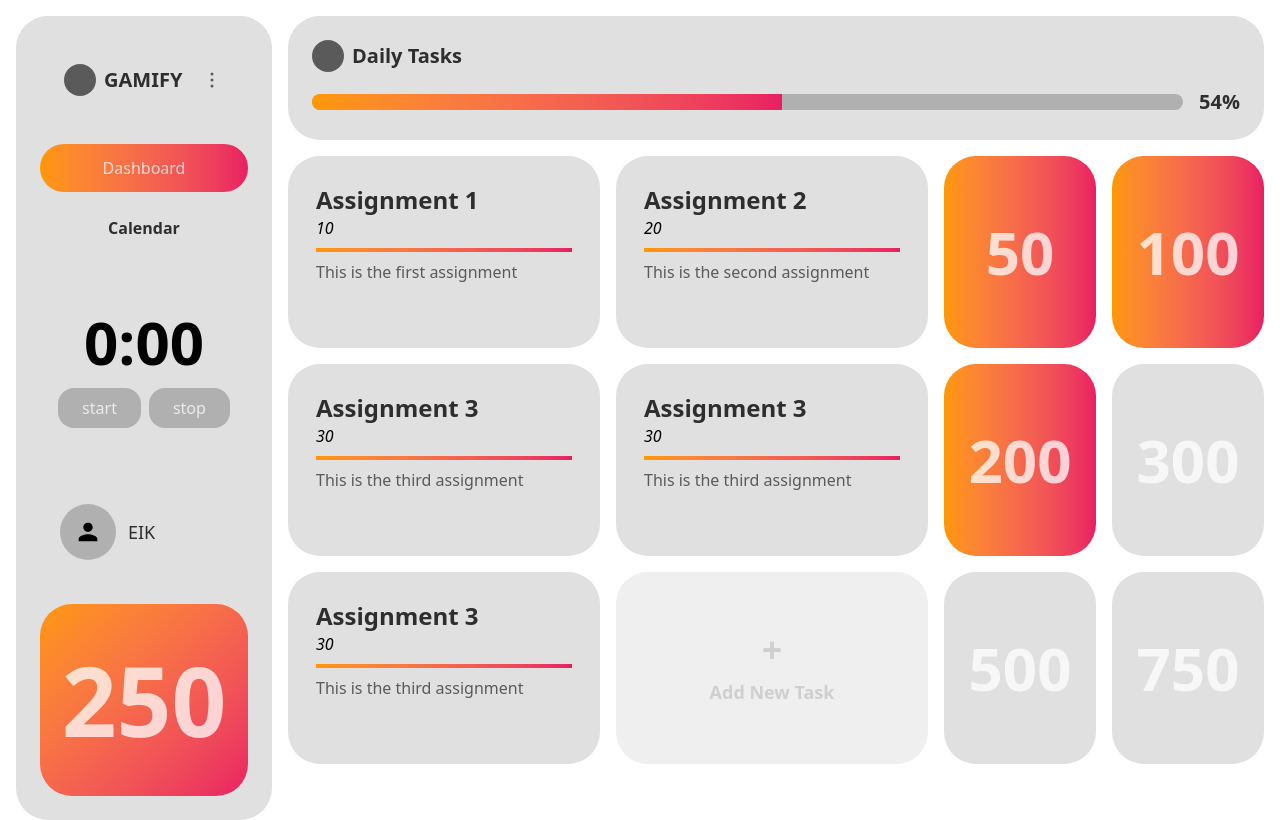
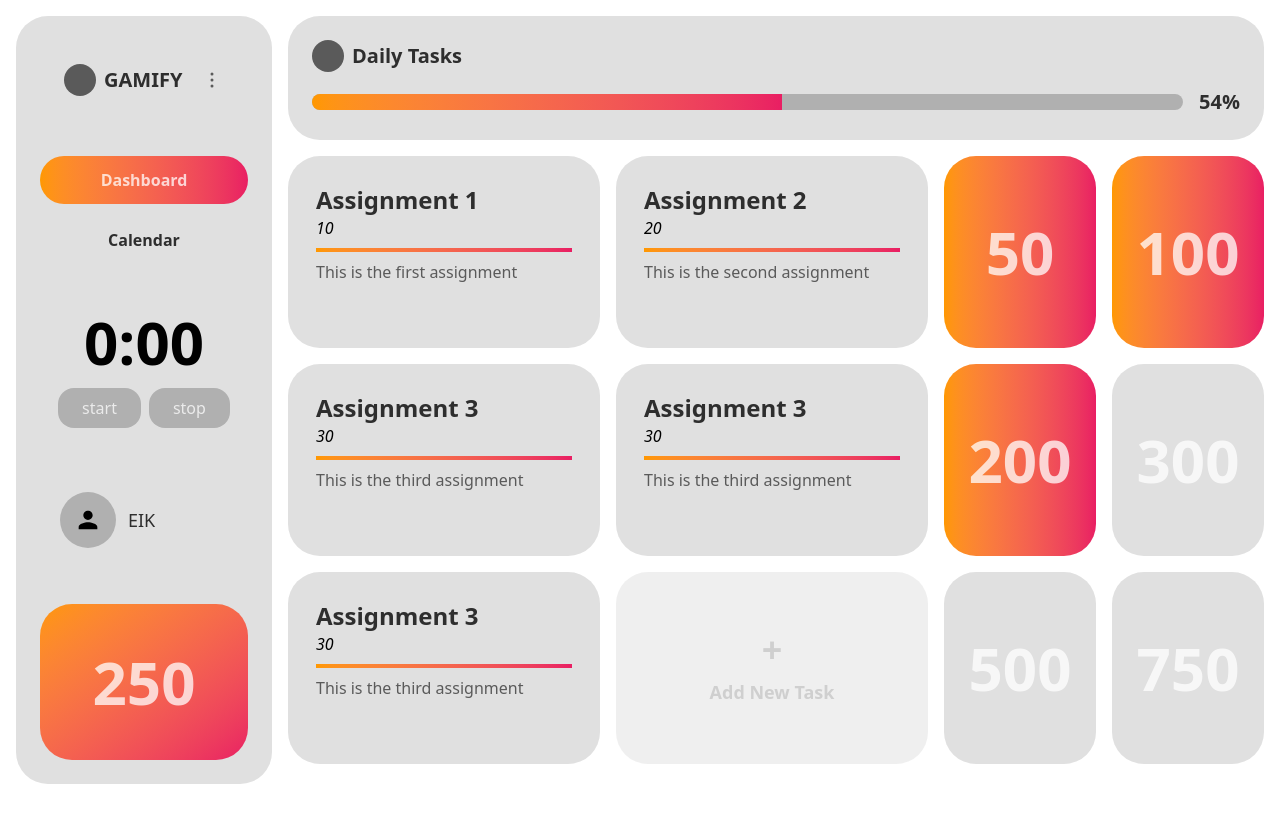
Before and after one commit to dolphinalt/gamify, a React (Vite) app in the folder gamify/: page / in a window 1280 px wide. Built offline with nearby package versions, Linux system fonts and the light colour scheme.

Commit message:
make some aesthetic changes to the frontend

```diff
--- a/gamify/src/App.css
+++ b/gamify/src/App.css
@@ -1,6 +1,10 @@
+@import url('https://fonts.googleapis.com/css2?family=Montserrat:wght@400;500;600;700&display=swap');
 @import "tailwindcss";
 
 @theme {
+  /* Font Family */
+  --font-family-sans: 'Montserrat', ui-sans-serif, system-ui, sans-serif;
+
   /* Color Palette */
   --color-vapor-gray: #e0e0e080;
   --color-hollow-gray: #cfcfcf;
--- a/gamify/src/components/Card.tsx
+++ b/gamify/src/components/Card.tsx
@@ -14,11 +14,11 @@ const Card = ({ type, title, description, points }: CardProps) => {
           <div className="flex text-2xl font-bold text-left text-superdark-gray">
             {title}
           </div>
-          <div className="flex italic text-left superdark-gray-500">
+          <div className="flex italic text-left superdark-gray-500 font-extralight">
             {points}
           </div>
         </div>
-        <hr className="w-full h-1 bg-gradient-to-r from-mango-orange to-strawberry-red border-0"></hr>
+        <hr className="w-full h-1 bg-gradient-to-r from-mango-orange to-strawberry-red border-0 font-extralight"></hr>
         <div className="text-dark-gray">{description}</div>
       </div>
     )}
--- a/gamify/src/components/Sidebar.tsx
+++ b/gamify/src/components/Sidebar.tsx
@@ -31,9 +31,9 @@ const Sidebar = ({
   };
 
   return (
-    <div className="w-full flex flex-col gap-4 lg:gap-6 bg-light-gray rounded-4xl p-4 md:p-6">
+    <div className="w-full h-full flex flex-col gap-4 lg:gap-6 bg-light-gray rounded-4xl p-4 md:p-6">
       {/* Header */}
-      <div className="flex items-center justify-between p-4 md:p-6 bg-#5a5a5a-4xl">
+      <div className="flex items-center justify-between p-4 md:p-6 bg-dark-gray-4xl">
         <div className="flex items-center gap-2">
           <div className="w-6 h-6 md:w-8 md:h-8 bg-dark-gray rounded-full" />
           <span className="text-lg md:text-xl font-bold text-superdark-gray">
@@ -55,11 +55,12 @@ const Sidebar = ({
         </button>
       </div>
 
+      <div className="flex-1 flex flex-col justify-evenly">
         {/* Navigation */}
         <div className="flex flex-col gap-2">
           <button
             onClick={() => setActiveView("dashboard")}
-          className={`text-center px-4 md:px-6 py-2 md:py-3 font-medium rounded-4xl ${
+            className={`text-center px-4 md:px-6 py-2 md:py-3 font-bold rounded-4xl ${
               activeView === "dashboard"
                 ? "bg-gradient-to-r from-mango-orange to-strawberry-red text-white font-bold"
                 : "text-superdark-gray"
@@ -87,13 +88,13 @@ const Sidebar = ({
           <div className="flex gap-2">
             <button
               onClick={() => setIsRunning(true)}
-            className="px-5 md:px-6 py-2 bg-gray rounded-2xl text-white font-medium text-sm md:text-base"
+              className="px-5 md:px-6 py-2 bg-gray rounded-2xl text-white font-medium text-sm md:text-base transition-all duration-300 hover:scale-102 hover:drop-shadow-md cursor-pointer"
             >
               start
             </button>
             <button
               onClick={() => setIsRunning(false)}
-            className="px-5 md:px-6 py-2 bg-gray rounded-2xl text-white font-medium text-sm md:text-base"
+              className="px-5 md:px-6 py-2 bg-gray rounded-2xl text-white font-medium text-sm md:text-base transition-all duration-300 hover:scale-102 hover:drop-shadow-md cursor-pointer"
             >
               stop
             </button>
@@ -117,10 +118,11 @@ const Sidebar = ({
             EIK
           </span>
         </div>
+      </div>
 
       {/* Points Display */}
-      <div className="bg-gradient-to-br from-mango-orange to-strawberry-red rounded-4xl p-10 md:p-12 flex items-center justify-center">
-        <span className="text-7xl md:text-8xl font-bold text-white">
+      <div className="mt-auto bg-gradient-to-br from-mango-orange to-strawberry-red rounded-4xl p-10 md:p-12 flex items-center justify-center">
+        <span className="text-6xl md:text-6xl font-bold text-white">
           {currentPoints}
         </span>
       </div>
```
Also changed, not shown: 1 other file (tests, documents, lock files or other folders). Lines whose indentation alone changed are shown as unchanged.
